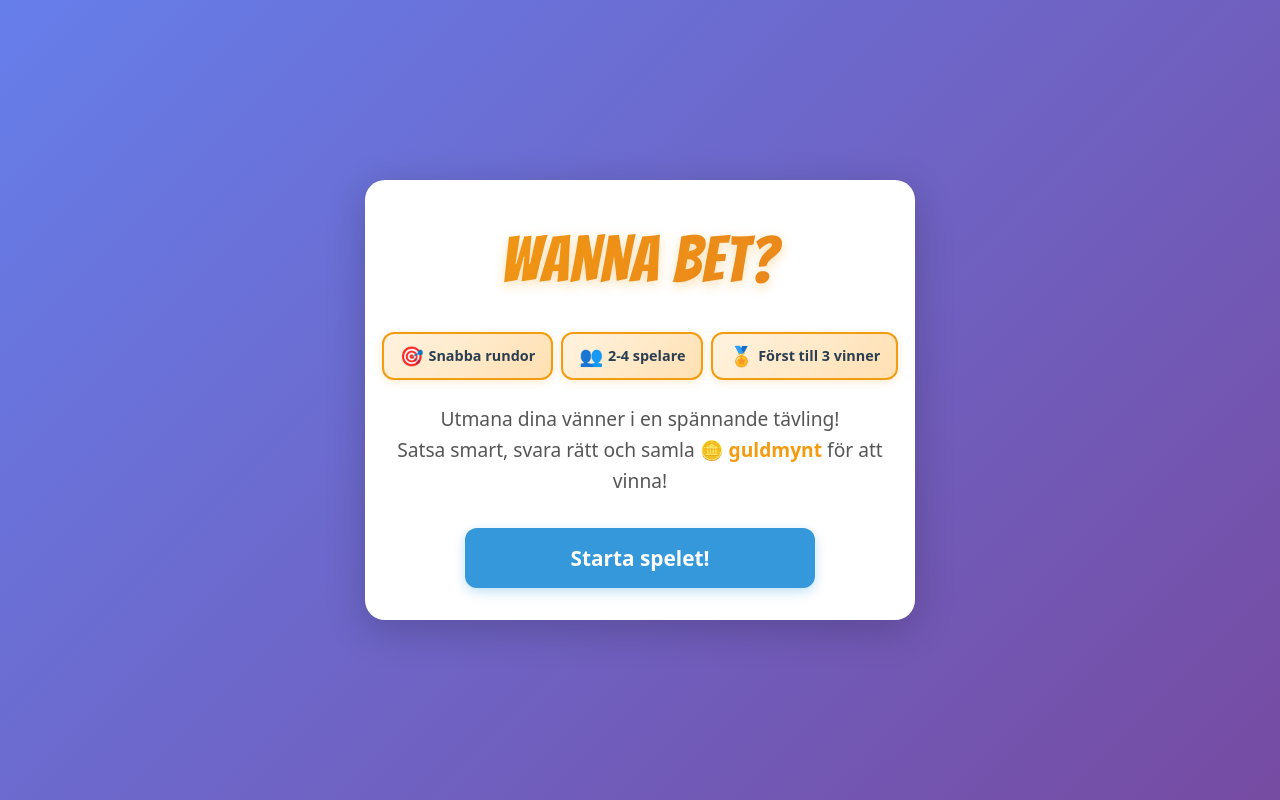
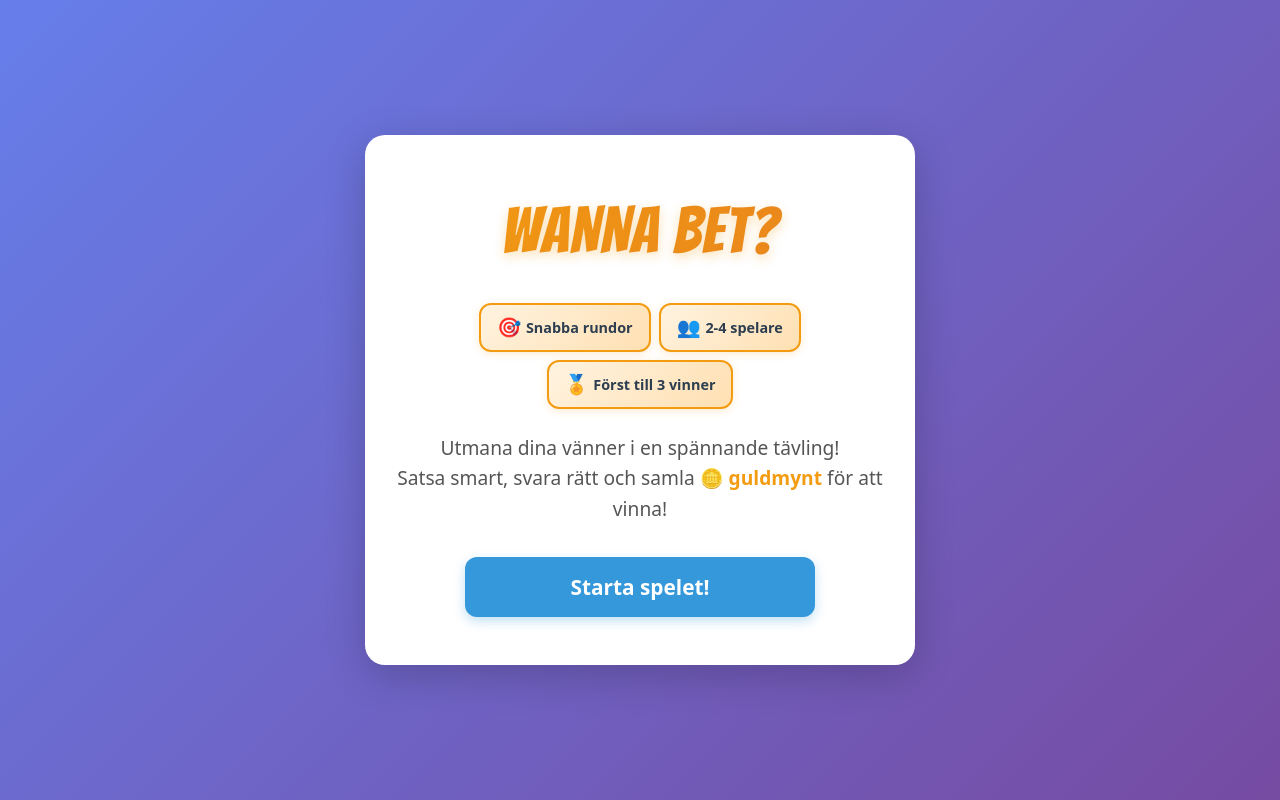
Before and after one commit to mikaelstrid/wanna-bet, a React (Vite) app: page / in a window 1280 px wide. Built offline with nearby package versions, Linux system fonts and the light colour scheme.

Commit message:
Add media query for improved padding on larger screens

```diff
--- a/src/App.css
+++ b/src/App.css
@@ -11,6 +11,12 @@
   padding: var(--spacing-xl) var(--spacing-md);
   max-width: 550px;
   width: 100%;
+}
+
+@media (min-width: 768px) {
+  #root {
+    padding: var(--spacing-2xl) var(--spacing-xl);
+  }
 }
 
 .btn-primary {
```
